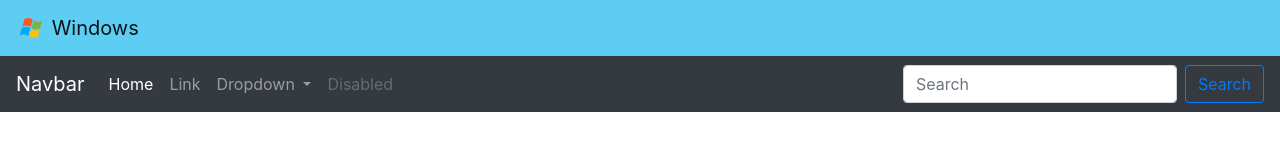
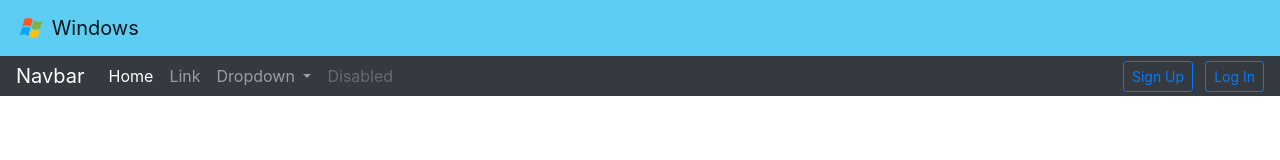
Before and after one commit to juanignaciocansillieri/Proyecto2, a plain HTML site: page index.html in a window 1280 px wide. Drawn offline with nearby package versions, Linux system fonts and the light colour scheme.

Commit message:
nav modificado

```diff
--- a/index.html
+++ b/index.html
@@ -5,6 +5,9 @@
     <meta name="viewport" content="width=device-width, initial-scale=1.0">
     <meta http-equiv="X-UA-Compatible" content="ie=edge">
     <link rel="stylesheet" href="https://stackpath.bootstrapcdn.com/bootstrap/4.3.1/css/bootstrap.min.css" integrity="sha384-ggOyR0iXCbMQv3Xipma34MD+dH/1fQ784/j6cY/iJTQUOhcWr7x9JvoRxT2MZw1T" crossorigin="anonymous">
+    <script src="https://code.jquery.com/jquery-3.3.1.slim.min.js" integrity="sha384-q8i/X+965DzO0rT7abK41JStQIAqVgRVzpbzo5smXKp4YfRvH+8abtTE1Pi6jizo" crossorigin="anonymous"></script>
+<script src="https://cdnjs.cloudflare.com/ajax/libs/popper.js/1.14.7/umd/popper.min.js" integrity="sha384-UO2eT0CpHqdSJQ6hJty5KVphtPhzWj9WO1clHTMGa3JDZwrnQq4sF86dIHNDz0W1" crossorigin="anonymous"></script>
+<script src="https://stackpath.bootstrapcdn.com/bootstrap/4.3.1/js/bootstrap.min.js" integrity="sha384-JjSmVgyd0p3pXB1rRibZUAYoIIy6OrQ6VrjIEaFf/nJGzIxFDsf4x0xIM+B07jRM" crossorigin="anonymous"></script>
     <title>Document</title>
 </head>
 <body>
@@ -18,7 +21,7 @@
   </nav>
 
   </header>
-    <nav class="navbar navbar-expand-lg navbar-dark bg-dark">
+    <nav class="navbar navbar-expand-lg navbar-dark bg-dark" style="height: 40px">
         <a class="navbar-brand" href="#">Navbar</a>
         <button class="navbar-toggler" type="button" data-toggle="collapse" data-target="#navbarSupportedContent" aria-controls="navbarSupportedContent" aria-expanded="false" aria-label="Toggle navigation">
           <span class="navbar-toggler-icon"></span>
@@ -48,8 +51,8 @@
             </li>
           </ul>
           <form class="form-inline my-2 my-lg-0">
-            <input class="form-control mr-sm-2" type="search" placeholder="Search" aria-label="Search">
-            <button class="btn btn-outline-primary my-2 my-sm-0" type="submit">Search</button>
+            <button type="button" class="btn btn-outline-primary btn-sm" style="margin-right: 12px">Sign Up</button>
+            <button type="button" class="btn btn-outline-primary btn-sm">Log In</button>
           </form>
         </div>
     </nav>
```
